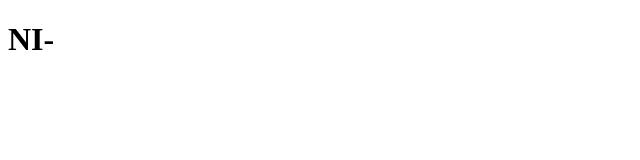
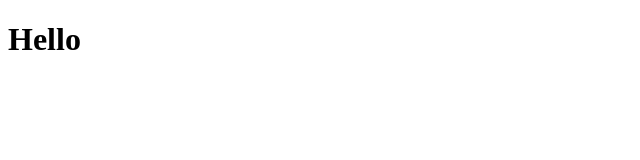
Before and after one commit to Stopbeinghorny/GitEric, a plain HTML site: page index.html in a window 1280 px wide. Shown: the full height of the page, 0-640 px from the left. Drawn offline with Linux system fonts and the light colour scheme.

Commit message:
index.php

```diff
--- a/index.html
+++ b/index.html
@@ -6,6 +6,6 @@
     <title>Document</title>
 </head>
 <body>
-    <h1>NI-</h1>
+    <h1>Hello</h1>
 </body>
 </html>
```
